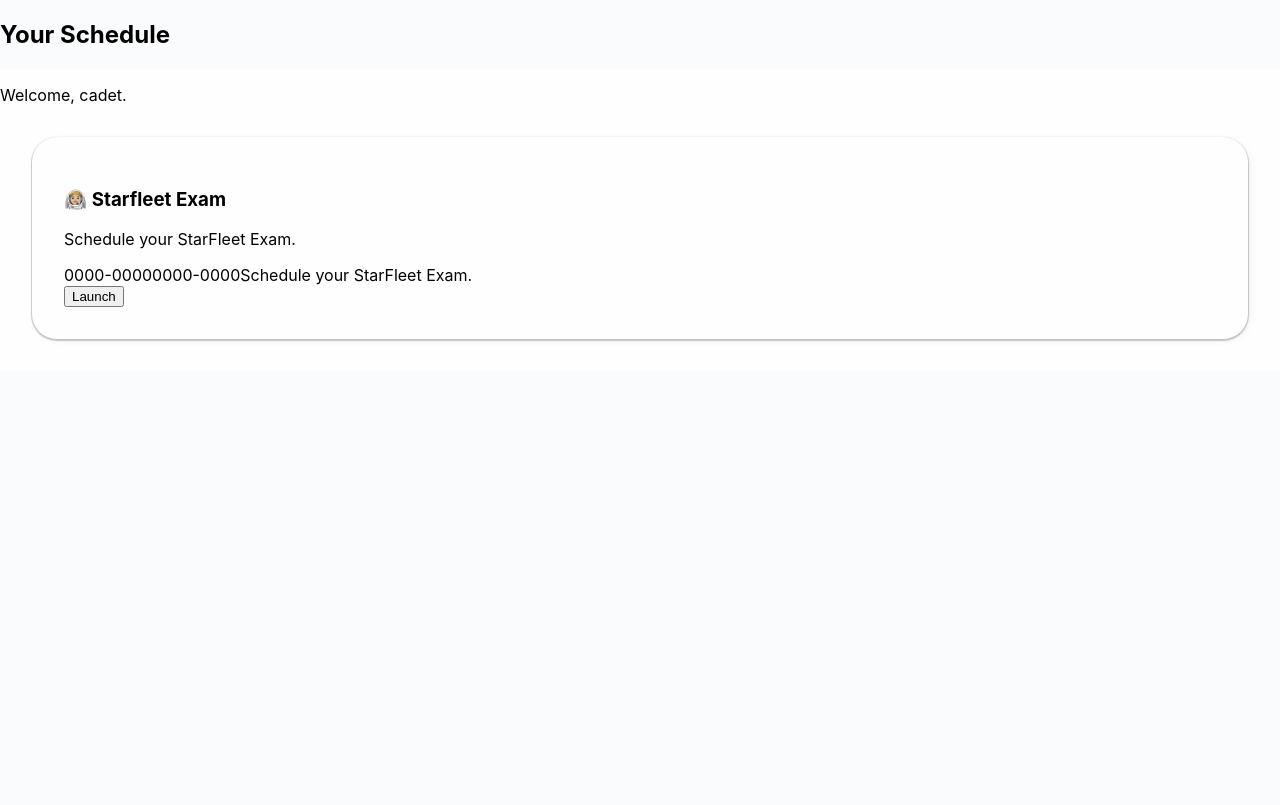
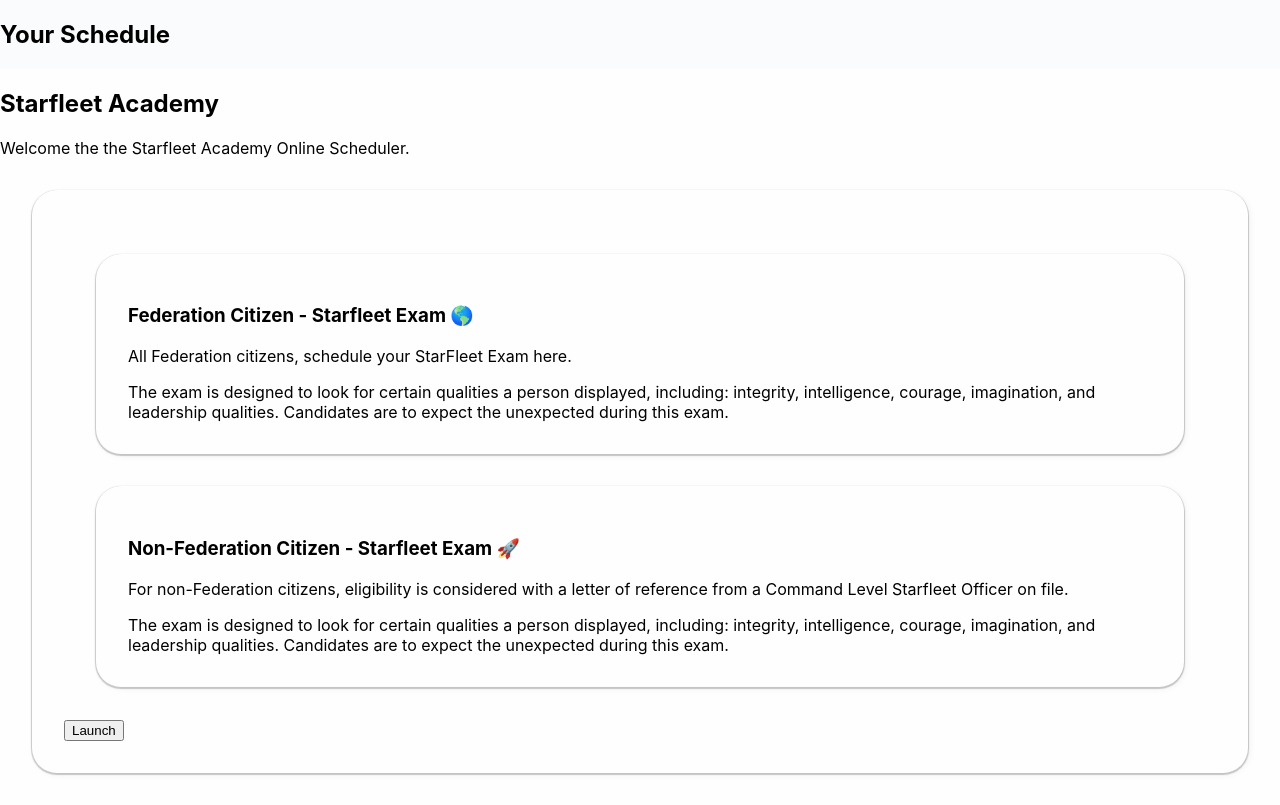
Before and after one commit to ErikPlachta/Calendari, a React (Create React App) app in the folder client/: page / in a window 1280 px wide. Built offline with nearby package versions, Linux system fonts and the light colour scheme.

Commit message:
Add welcome to business.json. Add appointment_types to business.json. Add working Appointment_Type cards

```diff
--- a/client/src/assets/json/business.json
+++ b/client/src/assets/json/business.json
@@ -1,15 +1,35 @@
 {
     "0000-AAAA" : {
         "_id"               :   "0000-AAAA",
-        "name"              :   "Erik's Business Name",
-        "brand_name"        :   "Erik's Business Brand Name",
+        "name"              :   "Starfleet Academy",
+        "welcome"            :   "Welcome the the Starfleet Academy Online Scheduler.",
+        "brand_name"        :   "starfleet-academy",
         "configuration"     :   {
                                     "appointment_types"  : {
                                         "0000-0000" : {
                                             "_id"           :   "0000-0000",
-                                            "name"          :   "Starfleet Exam",
-                                            "summary"   :   "Schedule your StarFleet Exam.",
-                                            "description"   :   "Schedule your StarFleet Exam.",
+                                            "name"          :   "Federation Citizen - Starfleet Exam 🌎",
+                                            "summary"       :   "All Federation citizens, schedule your StarFleet Exam here.",
+                                            "description"   :   "The exam is designed to look for certain qualities a person displayed, including: integrity, intelligence, courage, imagination, and leadership qualities. Candidates are to expect the unexpected during this exam.",
+                                            "date_time"          :   "6 Hours",
+                                            "Details"        :   {
+                                                                    "subject"       : "",
+                                                                    "date"          : "",
+                                                                    "duration"      : "",
+                                                                    "time_Start"    : "",
+                                                                    "timezone"      : "",
+                                                                    "client"        : {
+                                                                                        "name": "",
+                                                                                        "email": "",
+                                                                                        "phone": ""
+                                                                    }
+                                            }
+                                        },
+                                        "0000-0001" : {
+                                            "_id"           :   "0000-0001",
+                                            "name"          :   "Non-Federation Citizen - Starfleet Exam 🚀",
+                                            "summary"       :   "For non-Federation citizens, eligibility is considered with a letter of reference from a Command Level Starfleet Officer on file.",
+                                            "description"   :   "The exam is designed to look for certain qualities a person displayed, including: integrity, intelligence, courage, imagination, and leadership qualities. Candidates are to expect the unexpected during this exam.",
                                             "date_time"          :   "6 Hours",
                                             "Details"        :   {
                                                                     "subject"       : "",
--- a/client/src/pages/Business_id.js
+++ b/client/src/pages/Business_id.js
@@ -19,8 +19,6 @@ const DB_User =              require('../assets/json/user.json');
 const DB_Business =          require('../assets/json/business.json');
 const DB_Appointment =       require('../assets/json/appointment.json');
 const DB_Appointment_Type =  require('../assets/json/appointment_type.json');
-
-
 
 export default function Business_id() {
 
@@ -53,7 +51,8 @@ export default function Business_id() {
 
         {/* Main Header Section on Business Page */}
         <header className="business">
-          <p>Welcome, cadet. </p>
+        <h2>{business.name}</h2>
+          <p>{business.welcome}</p>
         </header>
 
 
@@ -74,37 +73,26 @@ export default function Business_id() {
 
 
          {/* Build appointment details here. */}
-         <section className="containerResults scheduledAppointments">
+         <section className="containerResults">
             <form className='dayOfWeek'>
                 {Object.keys(appointment_types).map( (appointment_type, index) => (
-                  <div>
+                  <div className="containerResults">
                     <h3>
-                      🧑🏼‍🚀 {capitalizeFirstLetter(appointment_types[appointment_type]['name'])}
+                      {capitalizeFirstLetter(appointment_types[appointment_type]['name'])}
                     </h3>
                     <p>
                       {appointment_types[appointment_type]['summary']}
                     </p>
                     <span>
-                      {appointment_types[appointment_type]['_id']}
-                      {appointment_types[appointment_type]['_id']}
-
                       {appointment_types[appointment_type]['description']}
-
                     </span>
-                </div>
+                  </div>
                 ))}
                 {/* submit button for times */}
                 <input type='button' value="Launch" onClick={approveTimes}></input>
             </form>
         </section>
-
-
-
-
-
-
       </main>
-
     </section>
 
   )
```
